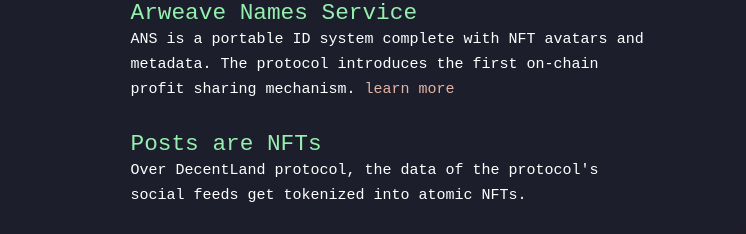
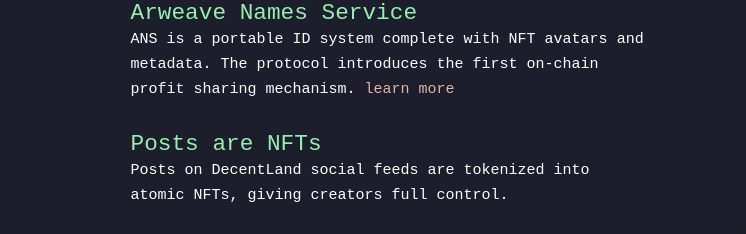
Before and after one commit to decentldotland/UIs, a plain HTML site: page landing-page/index.html in a window 1280 px wide. Shown: the part 1016-1250 px from the top of the page, 534-1280 px from the left. Drawn offline with Linux system fonts and the light colour scheme.

Commit message:
Posts as NFTs copy edit

```diff
--- a/landing-page/index.html
+++ b/landing-page/index.html
@@ -166,7 +166,7 @@
 
                             <div class="text feature-block" style="float: left;">
                                 <h1  style="color: #95EFAE">Posts are NFTs</h1>
-                                <p>Over DecentLand protocol, the data of the protocol's social feeds get tokenized into atomic NFTs.</p>
+                                <p>Posts on DecentLand social feeds are tokenized into atomic NFTs, giving creators full control.</p>
                             </div>
                         <li>
                             .
```
